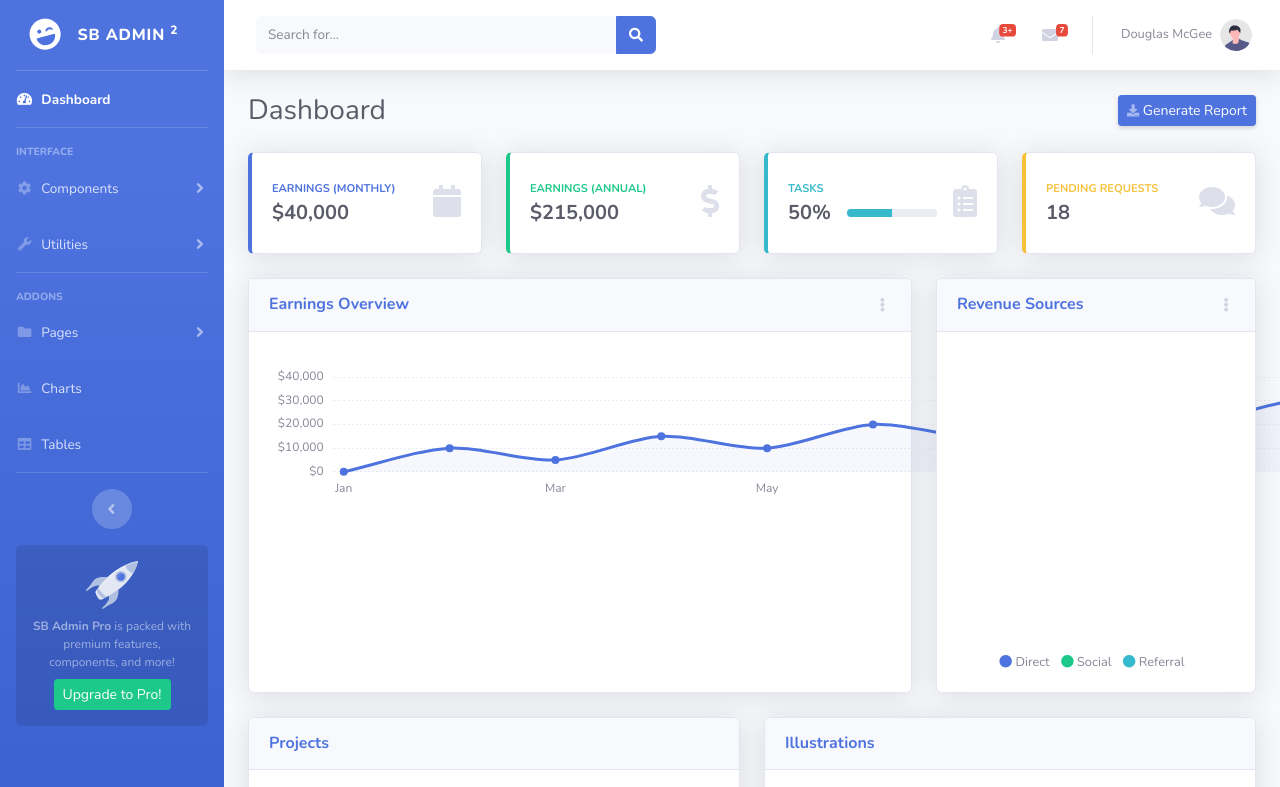
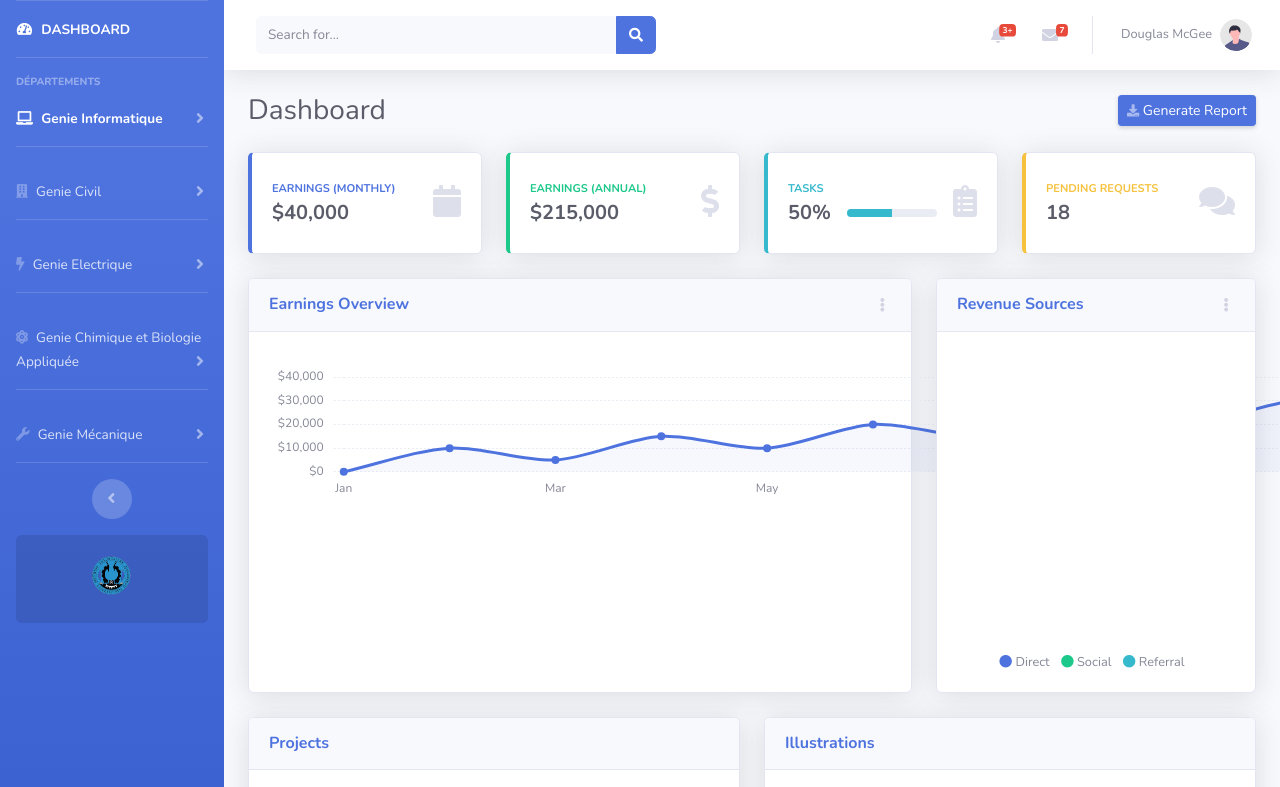
Before and after one commit to jerry03-debug/UmlProject, a website with bundled scripts: page index.html in a window 1280 px wide. Shown: the top 787 px of the page. Built offline with nearby package versions, Linux system fonts and the light colour scheme.

Commit message:
sidebar-changes

```diff
--- a/index.html
+++ b/index.html
@@ -31,12 +31,7 @@
         <ul class="navbar-nav bg-gradient-primary sidebar sidebar-dark accordion" id="accordionSidebar">
 
             <!-- Sidebar - Brand -->
-            <a class="sidebar-brand d-flex align-items-center justify-content-center" href="index.html">
-                <div class="sidebar-brand-icon rotate-n-15">
-                    <i class="fas fa-laugh-wink"></i>
-                </div>
-                <div class="sidebar-brand-text mx-3">SB Admin <sup>2</sup></div>
-            </a>
+
 
             <!-- Divider -->
             <hr class="sidebar-divider my-0">
@@ -45,23 +40,23 @@
             <li class="nav-item active">
                 <a class="nav-link" href="index.html">
                     <i class="fas fa-fw fa-tachometer-alt"></i>
-                    <span>Dashboard</span></a>
+                    <span>DASHBOARD</span></a>
             </li>
 
             <!-- Divider -->
             <hr class="sidebar-divider">
 
             <!-- Heading -->
-            <div class="sidebar-heading">
-                Interface
+            <div class="sidebar-heading ">
+                Départements
             </div>
 
             <!-- Nav Item - Pages Collapse Menu -->
-            <li class="nav-item">
-                <a class="nav-link collapsed" href="#" data-toggle="collapse" data-target="#collapseTwo"
+            <li class="nav-item active">
+                <a class="nav-link collapsed " href="#" data-toggle="collapse" data-target="#collapseTwo"
                     aria-expanded="true" aria-controls="collapseTwo">
-                    <i class="fas fa-fw fa-cog"></i>
-                    <span>Components</span>
+                    <i class="fas fa-laptop"></i>
+                    <span>Genie Informatique</span>
                 </a>
                 <div id="collapseTwo" class="collapse" aria-labelledby="headingTwo" data-parent="#accordionSidebar">
                     <div class="bg-white py-2 collapse-inner rounded">
@@ -71,68 +66,78 @@
                     </div>
                 </div>
             </li>
+            <hr class="sidebar-divider">
 
-            <!-- Nav Item - Utilities Collapse Menu -->
-            <li class="nav-item">
-                <a class="nav-link collapsed" href="#" data-toggle="collapse" data-target="#collapseUtilities"
-                    aria-expanded="true" aria-controls="collapseUtilities">
-                    <i class="fas fa-fw fa-wrench"></i>
-                    <span>Utilities</span>
+            <li class="nav-item ">
+                <a class="nav-link collapsed " href="#" data-toggle="collapse" data-target="#collapseThree"
+                    aria-expanded="true" aria-controls="collapseThree">
+                    <i class="fas fa-building"></i>
+                    <span>Genie Civil</span>
                 </a>
-                <div id="collapseUtilities" class="collapse" aria-labelledby="headingUtilities"
-                    data-parent="#accordionSidebar">
+                <div id="collapseThree" class="collapse" aria-labelledby="headingThree" data-parent="#accordionSidebar">
                     <div class="bg-white py-2 collapse-inner rounded">
-                        <h6 class="collapse-header">Custom Utilities:</h6>
-                        <a class="collapse-item" href="utilities-color.html">Colors</a>
-                        <a class="collapse-item" href="utilities-border.html">Borders</a>
-                        <a class="collapse-item" href="utilities-animation.html">Animations</a>
-                        <a class="collapse-item" href="utilities-other.html">Other</a>
+                        <h6 class="collapse-header">Custom Components:</h6>
+                        <a class="collapse-item" href="buttons.html">Buttons</a>
+                        <a class="collapse-item" href="cards.html">Cards</a>
+                    </div>
+                </div>
+            </li>
+            <hr class="sidebar-divider">
+
+            <li class="nav-item ">
+                <a class="nav-link collapsed " href="#" data-toggle="collapse" data-target="#collapseFour"
+                    aria-expanded="true" aria-controls="collapseFour">
+                    <i class="fas fa-bolt"></i>
+                    <span>Genie Electrique</span>
+                </a>
+                <div id="collapseFour" class="collapse" aria-labelledby="headingFour" data-parent="#accordionSidebar">
+                    <div class="bg-white py-2 collapse-inner rounded">
+                        <h6 class="collapse-header">Custom Components:</h6>
+                        <a class="collapse-item" href="buttons.html">Buttons</a>
+                        <a class="collapse-item" href="cards.html">Cards</a>
+                    </div>
+                </div>
+            </li>
+            <hr class="sidebar-divider">
+
+            <li class="nav-item ">
+                <a class="nav-link collapsed " href="#" data-toggle="collapse" data-target="#collapseFive"
+                    aria-expanded="true" aria-controls="collapseFive">
+                    <i class="fas fa-atom"></i>
+                    <span class>Genie Chimique et Biologie Appliquée</span>
+                </a>
+                <div id="collapseFive" class="collapse" aria-labelledby="headingFive" data-parent="#accordionSidebar">
+                    <div class="bg-white py-2 collapse-inner rounded">
+                        <h6 class="collapse-header">Custom Components:</h6>
+                        <a class="collapse-item" href="buttons.html">Buttons</a>
+                        <a class="collapse-item" href="cards.html">Cards</a>
                     </div>
                 </div>
             </li>
 
-            <!-- Divider -->
             <hr class="sidebar-divider">
 
-            <!-- Heading -->
-            <div class="sidebar-heading">
-                Addons
-            </div>
-
-            <!-- Nav Item - Pages Collapse Menu -->
-            <li class="nav-item">
-                <a class="nav-link collapsed" href="#" data-toggle="collapse" data-target="#collapsePages"
-                    aria-expanded="true" aria-controls="collapsePages">
-                    <i class="fas fa-fw fa-folder"></i>
-                    <span>Pages</span>
+            <li class="nav-item ">
+                <a class="nav-link collapsed " href="#" data-toggle="collapse" data-target="#collapseSix"
+                    aria-expanded="true" aria-controls="collapseSix">
+                    <i class="fas fa-wrench"></i>
+                    <span>Genie Mécanique</span>
                 </a>
-                <div id="collapsePages" class="collapse" aria-labelledby="headingPages" data-parent="#accordionSidebar">
+                <div id="collapseSix" class="collapse" aria-labelledby="headingSix" data-parent="#accordionSidebar">
                     <div class="bg-white py-2 collapse-inner rounded">
-                        <h6 class="collapse-header">Login Screens:</h6>
-                        <a class="collapse-item" href="login.html">Login</a>
-                        <a class="collapse-item" href="register.html">Register</a>
-                        <a class="collapse-item" href="forgot-password.html">Forgot Password</a>
-                        <div class="collapse-divider"></div>
-                        <h6 class="collapse-header">Other Pages:</h6>
-                        <a class="collapse-item" href="404.html">404 Page</a>
-                        <a class="collapse-item" href="blank.html">Blank Page</a>
+                        <h6 class="collapse-header">Custom Components:</h6>
+                        <a class="collapse-item" href="buttons.html">Buttons</a>
+                        <a class="collapse-item" href="cards.html">Cards</a>
                     </div>
                 </div>
             </li>
 
-            <!-- Nav Item - Charts -->
-            <li class="nav-item">
-                <a class="nav-link" href="charts.html">
-                    <i class="fas fa-fw fa-chart-area"></i>
-                    <span>Charts</span></a>
-            </li>
 
-            <!-- Nav Item - Tables -->
-            <li class="nav-item">
-                <a class="nav-link" href="tables.html">
-                    <i class="fas fa-fw fa-table"></i>
-                    <span>Tables</span></a>
-            </li>
+
+
+            <!-- Heading -->
+
+
 
             <!-- Divider -->
             <hr class="sidebar-divider d-none d-md-block">
@@ -140,13 +145,11 @@
             <!-- Sidebar Toggler (Sidebar) -->
             <div class="text-center d-none d-md-inline">
                 <button class="rounded-circle border-0" id="sidebarToggle"></button>
-            </div>
+            </d         iv>
 
             <!-- Sidebar Message -->
             <div class="sidebar-card d-none d-lg-flex">
-                <img class="sidebar-card-illustration mb-2" src="img/undraw_rocket.svg" alt="...">
-                <p class="text-center mb-2"><strong>SB Admin Pro</strong> is packed with premium features, components, and more!</p>
-                <a class="btn btn-success btn-sm" href="https://startbootstrap.com/theme/sb-admin-pro">Upgrade to Pro!</a>
+                <img class="sidebar-card-illustration mb-2" src="img/Logo_ucad-removebg.png" alt="...">
             </div>
 
         </ul>
```
Also changed, not shown: img/Logo_ucad-removebg.png (added).
